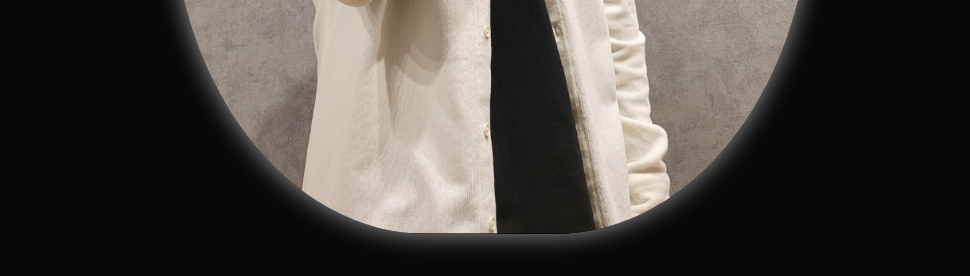
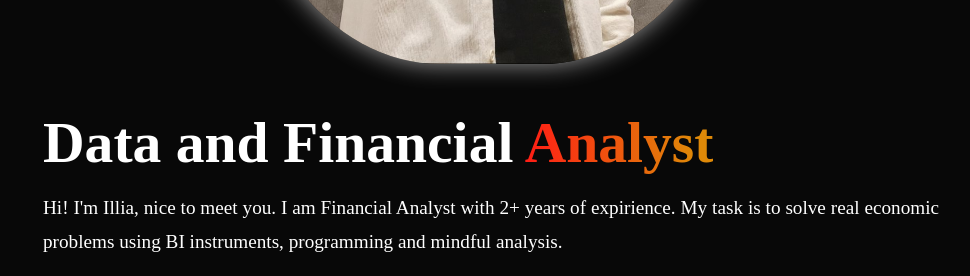
Before and after one commit to rene-sun/Portfolio, a plain HTML site: page index.html in a window 1280 px wide. Shown: the part 790-1066 px from the top of the page, without its empty margins (149-1119 px from the left). Drawn offline with nearby package versions, Linux system fonts and the light colour scheme.

Commit message:
Update style.css

```diff
--- a/style.css
+++ b/style.css
@@ -350,6 +350,12 @@ section{
   gap: 5rem;
 }
 .home-img img{
-  width: 50vw;
+  width: 40vw;
+}
+.navbar a{
+  margin-left: 8rem;
+}
+.home-content h1{
+  margin-top: 0rem;
 }
 }
```
